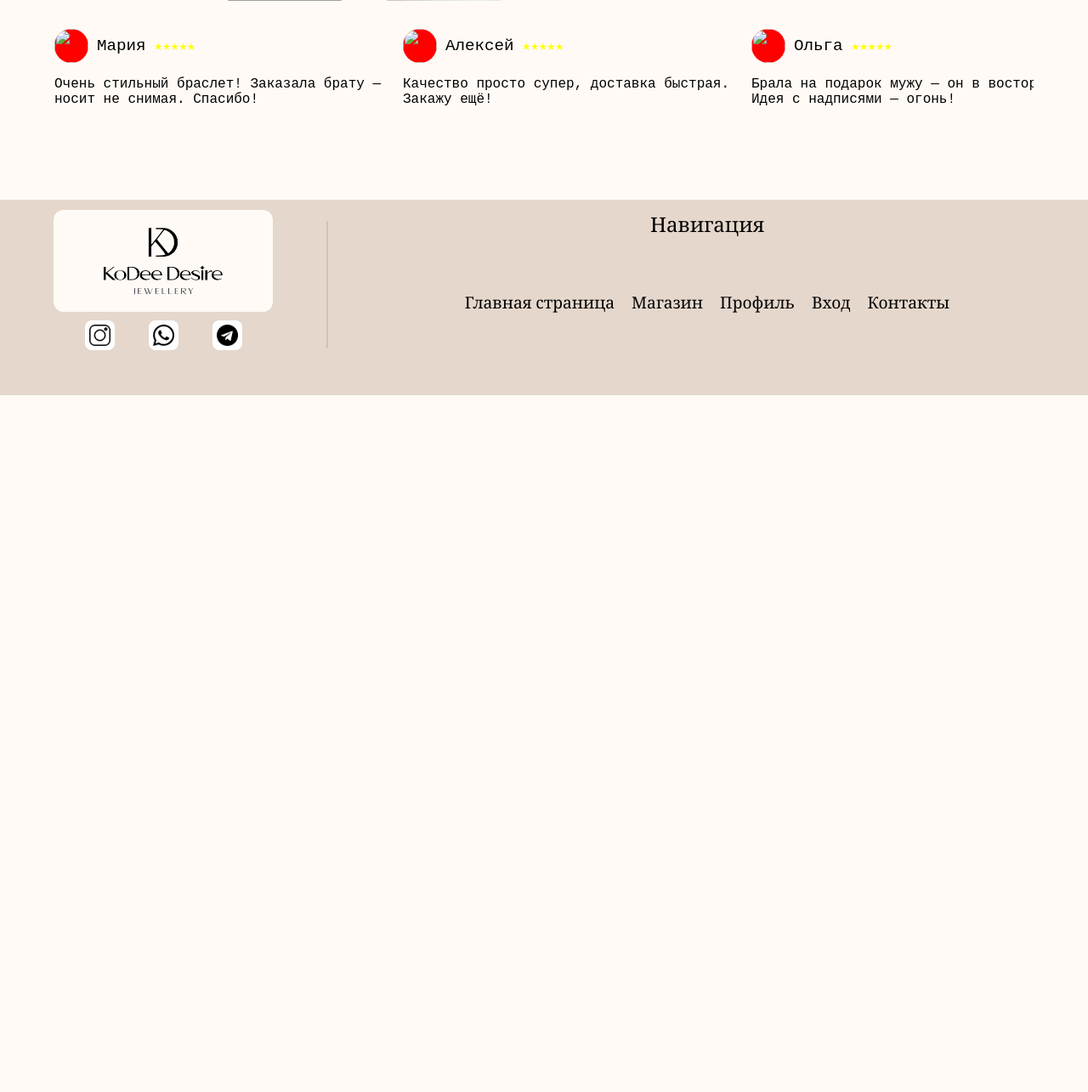
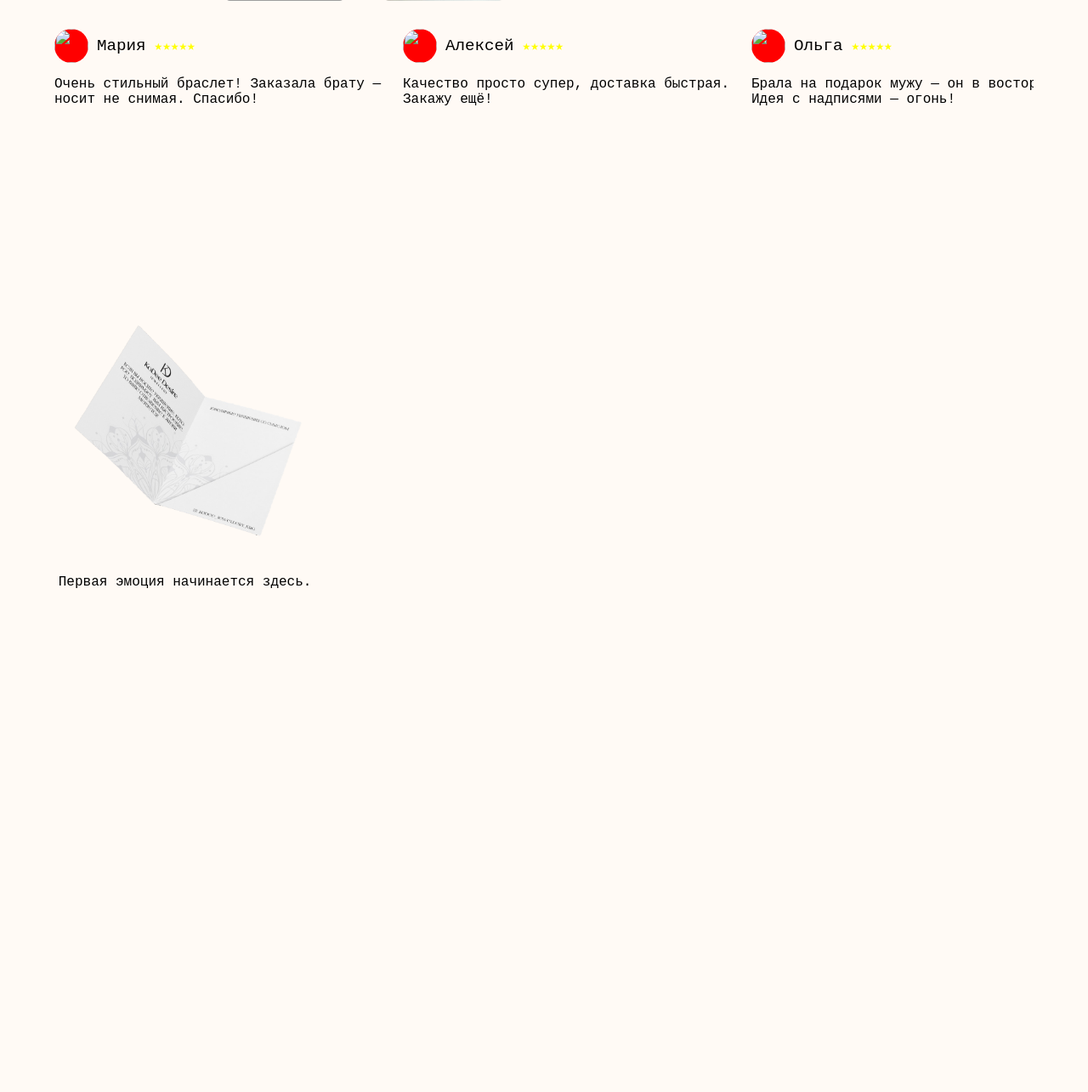
Before and after one commit to Piatnica13/Kodee_Desire, a Flask app: page / in a window 1280 px wide. Shown: the part 4558-5843 px from the top of the page at 85% size. Before the commit the page ends 5023 px from the top, so only its background shows below. Run offline with Flask 3, Linux system fonts and the light colour scheme; parts of the project's set-up code (start-up, migrations or seed data) failed here and were passed over; some libraries are stand-ins or nearby versions; grey boxes are pictures that could not be loaded.

Commit message:
3004KfirstCommitFromCon7

```diff
--- a/static/css/index.css
+++ b/static/css/index.css
@@ -344,6 +344,62 @@
     align-items: start;
     width: 100%;
 }
+/* Contener 7 */
+.con7sticky {
+    position: relative;
+    height: 300vh; /* Высота больше экрана, чтобы было где скроллить */
+  }
+
+.con7wrapper {
+  position: sticky;
+  top: 0;
+  height: calc(100vh - 100px);
+  width: 100%;
+  overflow: hidden;
+  background: var(--main-bg);
+  display: grid;
+  justify-content : center;
+  align-items: center;
+  grid-template-rows: 33% 33% 33%;
+  grid-template-columns: 100%;
+}
+.con7images {
+  position: relative;
+  height: 100%;
+  max-width: 300px;
+  opacity: 1;
+  aspect-ratio: 1 / 1;
+}
+#image1{
+    width: 100%;
+    height: 100%;
+    opacity: 1;
+    display: flex;
+    align-items: center;
+    flex-direction: column;
+}
+#image2{
+    width: 100%;
+    height: 100%;
+    position: relative;
+    opacity: 0;
+    top: -30px;
+    display: flex;
+    align-items: center;
+    flex-direction: column;
+}
+#image3{
+    width: 100%;
+    height: 100%;
+    position: relative;
+    opacity: 0;
+    top: -60px;
+    display: flex;
+    align-items: center;
+    flex-direction: column;
+}
+
+
 
 @media screen and (max-width: 1024px) {
     #con5img{
@@ -381,6 +437,8 @@
         right: 0px;
         width: 90%;
     }
+
+
 }
 @media screen and (max-width: 625px) {
     #Contener2{
@@ -486,3 +544,38 @@
         display: flex;
     }
 }
+@media screen and (min-width: 767px) {
+    .con7sticky {
+        position: relative;
+        height: 300vh; /* Высота больше экрана, чтобы было где скроллить */
+    }
+    .con7wrapper {
+        position: sticky;
+        top: 0;
+        height: calc(100vh - 100px);
+        width: 100%;
+        overflow: hidden;
+        background: var(--main-bg);
+        display: grid;
+        grid-template-columns: 33% 33% 33%;
+        grid-template-rows: 100%;
+    }
+    .con7images {
+        width: 100%;
+        height: auto;
+    }
+    #image1{
+        justify-content: center;
+        margin-top: 0px;
+    }
+    #image2{
+        justify-content: center;
+        top: 0px;
+        right: 25px;
+    }
+    #image3{
+        justify-content: center;
+        top: 0px;
+        right: 50px;
+    }
+}
--- a/templates/index.html
+++ b/templates/index.html
@@ -163,15 +163,17 @@
         style="transform: rotate(90deg); right: 2px"
         id="con4galochkaBack"
         alt="Назад"
+        data-icon="galochka.png"
       />
     </div>
     <div class="con4circle">
       <img
-        src="/static/icon/black/galochka.png"
+        src="/static/icon/white/galochka.png"
         class="con4galochka"
         style="transform: rotate(-90deg); left: 2px"
         id="con4galochkaLet"
         alt="Вперед"
+        data-icon="galochka.png"
       />
     </div>
   </div>
@@ -258,6 +260,25 @@
 
 <div id="Contener6"></div>
 
+<div id="Contener7" style="width: 100%;">
+  <div class="con7wrapper" style="width: 100%;">
+    <div id="image1">
+      <img src="/static/image/ypokovka/1.png" class="con7images" alt="Упоковка">
+      <p style="width: 100%; text-align: center;">Первая эмоция начинается здесь.</p>
+    </div>
+    <div id="image2">
+      <img src="/static/image/ypokovka/2.png" class="con7images" alt="Упоковка">
+      <p style="width: 100%; text-align: center;">Упоковка внушающая доверие</p>
+    </div>
+    <div id="image3">
+      <img src="/static/image/ypokovka/3.png" class="con7images" alt="Упоковка">
+      <p style="width: 100%; text-align: center;">Подарок, который останется в сердце</p>
+    </div>
+  </div>
+</div>
+
 {% endblock %} {% block script %}
+<script src="https://cdnjs.cloudflare.com/ajax/libs/gsap/3.12.2/gsap.min.js"></script>
+<script src="https://cdnjs.cloudflare.com/ajax/libs/gsap/3.12.2/ScrollTrigger.min.js"></script>
 <script src="/static/js/index.js"></script>
 {% endblock %}
```
Also changed, not shown: static/js/index.js (+77 -0 lines), static/icon/black/galochka.png, static/icon/black/logo.PNG, static/icon/white/galochka.png, static/image/ypokovka/1.png (added), static/image/ypokovka/2.png (added), static/image/ypokovka/3.png (added).
